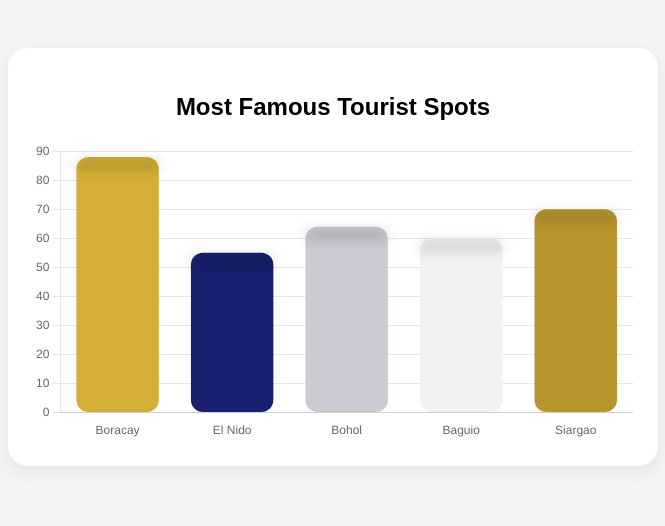
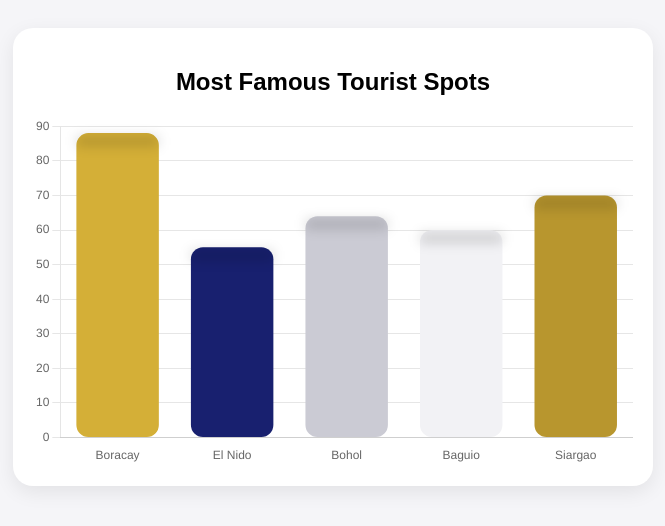
Before and after one commit to biancaligmon601/BSITC_Final_Project, a plain HTML site: page chart.html in a window 1280 px wide. Shown: the whole page, without its empty margins (307-972 px from the left). Drawn offline with nearby package versions, Linux system fonts and the light colour scheme.

Commit message:
updated chart

```diff
--- a/chart.html
+++ b/chart.html
@@ -5,38 +5,62 @@
     <meta name="viewport" content="width=device-width, initial-scale=1.0">
     <title>3D Aesthetic Bar Chart</title>
 
-    <!-- Chart.js -->
+    <!-- Chart.js  -->
     <script src="https://cdn.jsdelivr.net/npm/chart.js"></script>
+<div class="chart-box">
+    <h2 style="text-align:center; margin-bottom:20px;">Most Famous Tourist Spots</h2>
+
+    <div class="chart-container">  <!-- NEW -->
+        <canvas id="touristChart"></canvas>
+    </div>
+</div>
 
     <style>
         body {
             font-family: Poppins, sans-serif;
-            padding: 40px;
+            padding: 20px;
             display: flex;
             justify-content: center;
             background: #f5f5f8;
         }
 
         .chart-box {
-            width: 600px;
-            background: #ffffff;
-            padding: 25px;
-            border-radius: 20px;
-            box-shadow: 0 6px 20px rgba(0,0,0,0.08);
+    width: 100%;
+    max-width: 600px;
+    padding: 20px;
+    background: #fff;
+    border-radius: 20px;
+    box-shadow: 0 6px 20px rgba(0,0,0,0.08);
+}
+
+/* NEW — controls chart height so it won't grow endlessly */
+.chart-container {
+    position: relative;
+    width: 100%;
+    height: 350px;   /* You can change this */
+}
+
+
+        canvas {
+            width: 100% !important;
+            height: auto !important;
+        }
+
+        @media (max-width: 480px) {
+            .chart-box {
+                padding: 15px;
+                border-radius: 15px;
+            }
         }
     </style>
 </head>
+
 <body>
 
-<div class="chart-box">
-    <h2 style="text-align:center; margin-bottom:20px;">Most Famous Tourist Spots</h2>
-    <canvas id="touristChart"></canvas>
-</div>
 
 <script>
 const ctx = document.getElementById('touristChart').getContext('2d');
 
-// Custom plugin for 3D shadow effect
 const barShadow = {
     id: 'barShadow',
     afterDatasetsDraw(chart, args, options) {
@@ -75,6 +99,7 @@ new Chart(ctx, {
     },
     options: {
         responsive: true,
+        maintainAspectRatio: false,
         animation: {
             duration: 1400,
             easing: 'easeOutQuint'
```
